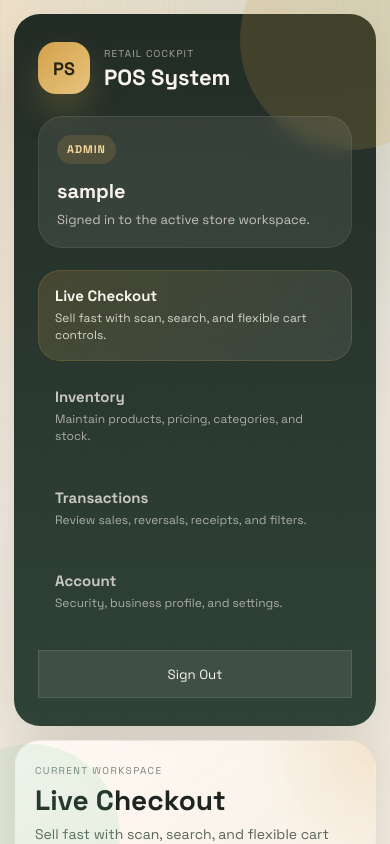
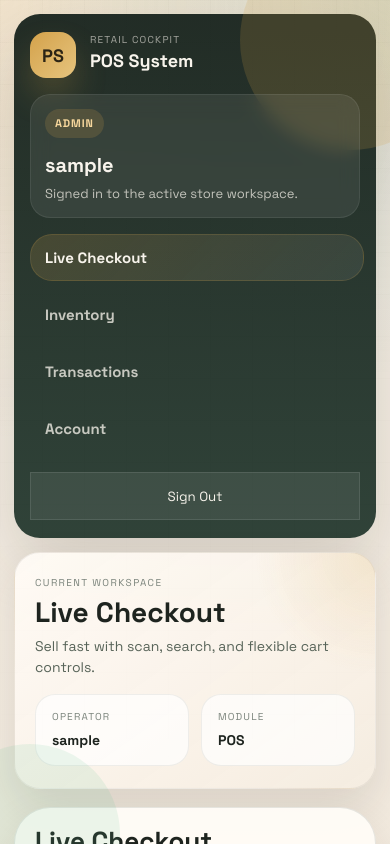
Before and after one commit to danmuendo/pos-system, a React (Create React App) app in the folder frontend/: page /dashboard in a window 390 px wide. Shown: the top 844 px of the page. Built offline with nearby package versions, Linux system fonts and the light colour scheme; no server answers; sample sign-in values are in the browser's storage; the HTML template or start-up script is replaced by a standard one.

Commit message:
style: improve mobile responsiveness

```diff
--- a/frontend/src/components/AccountSettings.css
+++ b/frontend/src/components/AccountSettings.css
@@ -95,3 +95,23 @@
   width: auto;
   accent-color: var(--accent);
 }
+
+@media (max-width: 760px) {
+  .account-settings {
+    padding: 18px;
+  }
+
+  .settings-grid,
+  .settings-grid.single-column {
+    grid-template-columns: 1fr;
+  }
+
+  .settings-section {
+    padding: 18px;
+    border-radius: 22px;
+  }
+
+  .business-logo-preview {
+    width: 132px;
+  }
+}
--- a/frontend/src/components/Dashboard.css
+++ b/frontend/src/components/Dashboard.css
@@ -262,6 +262,12 @@
   .dashboard-sidebar {
     position: static;
     min-height: auto;
+    padding: 22px 20px;
+  }
+
+  .sidebar-nav {
+    display: grid;
+    grid-template-columns: repeat(auto-fit, minmax(220px, 1fr));
   }
 }
 
@@ -274,6 +280,47 @@
   .dashboard-sidebar,
   .workspace-header {
     border-radius: 26px;
+  }
+
+  .dashboard-sidebar {
+    gap: 16px;
+    padding: 18px 16px;
+  }
+
+  .sidebar-brand {
+    align-items: start;
+  }
+
+  .brand-mark {
+    width: 46px;
+    height: 46px;
+    border-radius: 16px;
+  }
+
+  .sidebar-brand h1 {
+    font-size: 18px;
+  }
+
+  .sidebar-user-card {
+    padding: 14px;
+    border-radius: 20px;
+  }
+
+  .sidebar-nav {
+    display: flex;
+    overflow-x: auto;
+    padding-bottom: 4px;
+    margin-right: -4px;
+  }
+
+  .sidebar-nav-item {
+    min-width: 220px;
+    padding: 13px 14px;
+    flex-shrink: 0;
+  }
+
+  .sidebar-nav-copy {
+    display: none;
   }
 
   .workspace-header {
@@ -289,4 +336,8 @@
   .workspace-chip {
     flex: 1 1 140px;
   }
+
+  .dashboard-content {
+    gap: 14px;
+  }
 }
--- a/frontend/src/components/ProductManagement.css
+++ b/frontend/src/components/ProductManagement.css
@@ -104,6 +104,7 @@
 .products-table table {
   width: 100%;
   border-collapse: collapse;
+  min-width: 960px;
 }
 
 .products-table thead {
@@ -314,6 +315,10 @@
 .stock-badge.out-of-stock { background: var(--danger); color: #fff; }
 
 @media (max-width: 860px) {
+  .product-management {
+    padding: 18px;
+  }
+
   .section-header,
   .form-actions {
     flex-direction: column;
@@ -323,4 +328,31 @@
   .form-row {
     grid-template-columns: 1fr;
   }
+
+  .product-form,
+  .products-table {
+    border-radius: 20px;
+  }
+
+  .products-table {
+    margin: 0 -4px;
+    padding-bottom: 2px;
+  }
+
+  .products-table th,
+  .products-table td {
+    padding: 12px 10px;
+  }
+
+  .product-row-actions {
+    gap: 6px;
+  }
+
+  .btn-edit,
+  .btn-delete,
+  .btn-adjust {
+    min-height: 32px;
+    padding: 0 12px;
+    font-size: 10px;
+  }
 }
--- a/frontend/src/components/ProductPerformanceReport.css
+++ b/frontend/src/components/ProductPerformanceReport.css
@@ -111,6 +111,7 @@
   border-radius: 24px;
   overflow: hidden;
   border: 1px solid var(--line);
+  min-width: 700px;
 }
 
 .report-section th,
@@ -191,9 +192,27 @@
 }
 
 @media (max-width: 760px) {
+  .product-performance-report {
+    padding: 18px;
+  }
+
   .report-header-row,
   .report-controls-bar {
     flex-direction: column;
     align-items: stretch;
   }
+
+  .report-controls-bar {
+    padding: 14px;
+    border-radius: 20px;
+  }
+
+  .summary-cards {
+    grid-template-columns: 1fr;
+  }
+
+  .report-section {
+    overflow-x: auto;
+    margin-right: -4px;
+  }
 }
--- a/frontend/src/components/ShiftCloseReport.css
+++ b/frontend/src/components/ShiftCloseReport.css
@@ -71,6 +71,7 @@
   overflow: hidden;
   border-radius: 24px;
   border: 1px solid var(--line);
+  min-width: 620px;
 }
 
 .report-section th,
@@ -95,8 +96,17 @@
 }
 
 @media (max-width: 760px) {
+  .shift-close-report {
+    padding: 18px;
+  }
+
   .shift-header {
     flex-direction: column;
     align-items: stretch;
   }
+
+  .report-section {
+    overflow-x: auto;
+    margin-right: -4px;
+  }
 }
--- a/frontend/src/components/TransactionHistory.css
+++ b/frontend/src/components/TransactionHistory.css
@@ -100,6 +100,7 @@
   width: 100%;
   border-collapse: collapse;
   background: rgba(255, 251, 245, 0.74);
+  min-width: 920px;
 }
 
 .transactions-table thead {
@@ -250,6 +251,7 @@
   margin-bottom: 16px;
   border-radius: 20px;
   overflow: hidden;
+  min-width: 520px;
 }
 
 .items-table th {
@@ -283,6 +285,10 @@
 .btn-refund { background: #1b5377; color: #fff; }
 
 @media (max-width: 760px) {
+  .transaction-history {
+    padding: 18px;
+  }
+
   .th-header {
     flex-direction: column;
     align-items: stretch;
@@ -291,6 +297,24 @@
   .filters-bar {
     flex-direction: column;
     align-items: stretch;
+    padding: 14px;
+    border-radius: 20px;
+  }
+
+  .transactions-table {
+    margin: 0 -4px;
+  }
+
+  .modal-content {
+    width: calc(100vw - 20px);
+    max-height: 88vh;
+    border-radius: 22px;
+  }
+
+  .modal-header,
+  .modal-body {
+    padding-left: 16px;
+    padding-right: 16px;
   }
 
   .detail-row,
@@ -302,4 +326,9 @@
   .detail-row span {
     text-align: left;
   }
+
+  .reversal-actions {
+    flex-direction: column;
+    align-items: stretch;
+  }
 }
```
